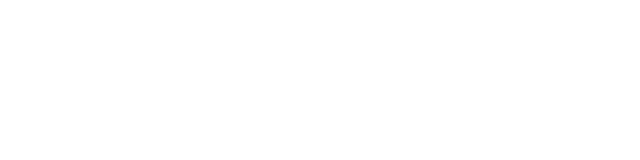
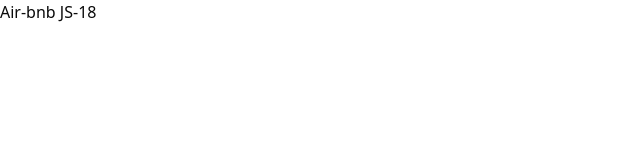
Before and after one commit to peaksoft-school/air-bnb-js18, a React (Vite) app: page / in a window 1280 px wide. Shown: the top 160 px of the page, without its empty margins (0-640 px from the left). Built offline with nearby package versions, Linux system fonts and the light colour scheme.

Commit message:
App ты бир аз озгортук

```diff
--- a/src/App.tsx
+++ b/src/App.tsx
@@ -1,3 +1,11 @@
-function App() {}
 
-export default App;
+function App() {
+
+  return (
+    <div>
+     <h1>Air-bnb JS-18</h1>
+    </div>
+  )
+}
+
+export default App
```
